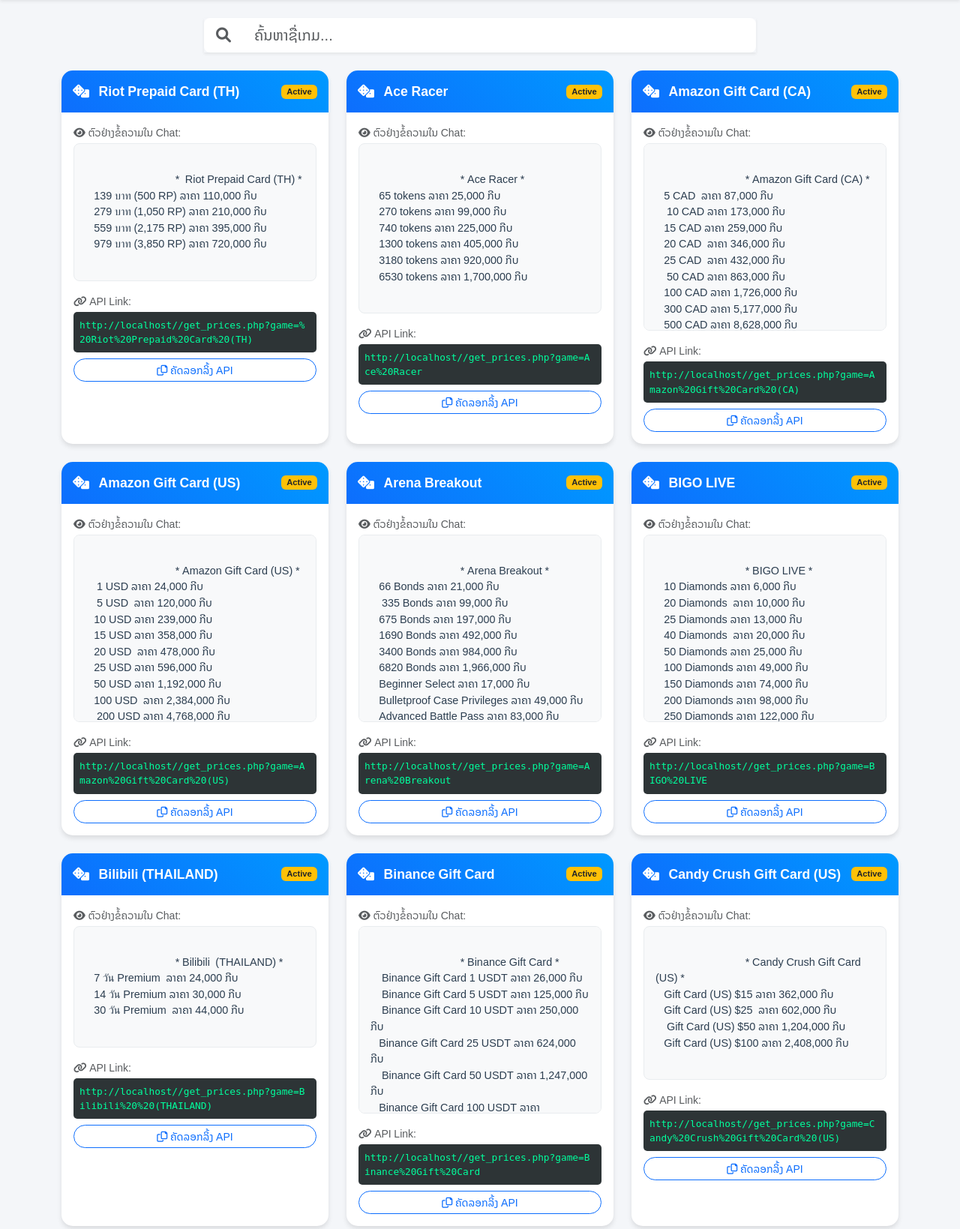
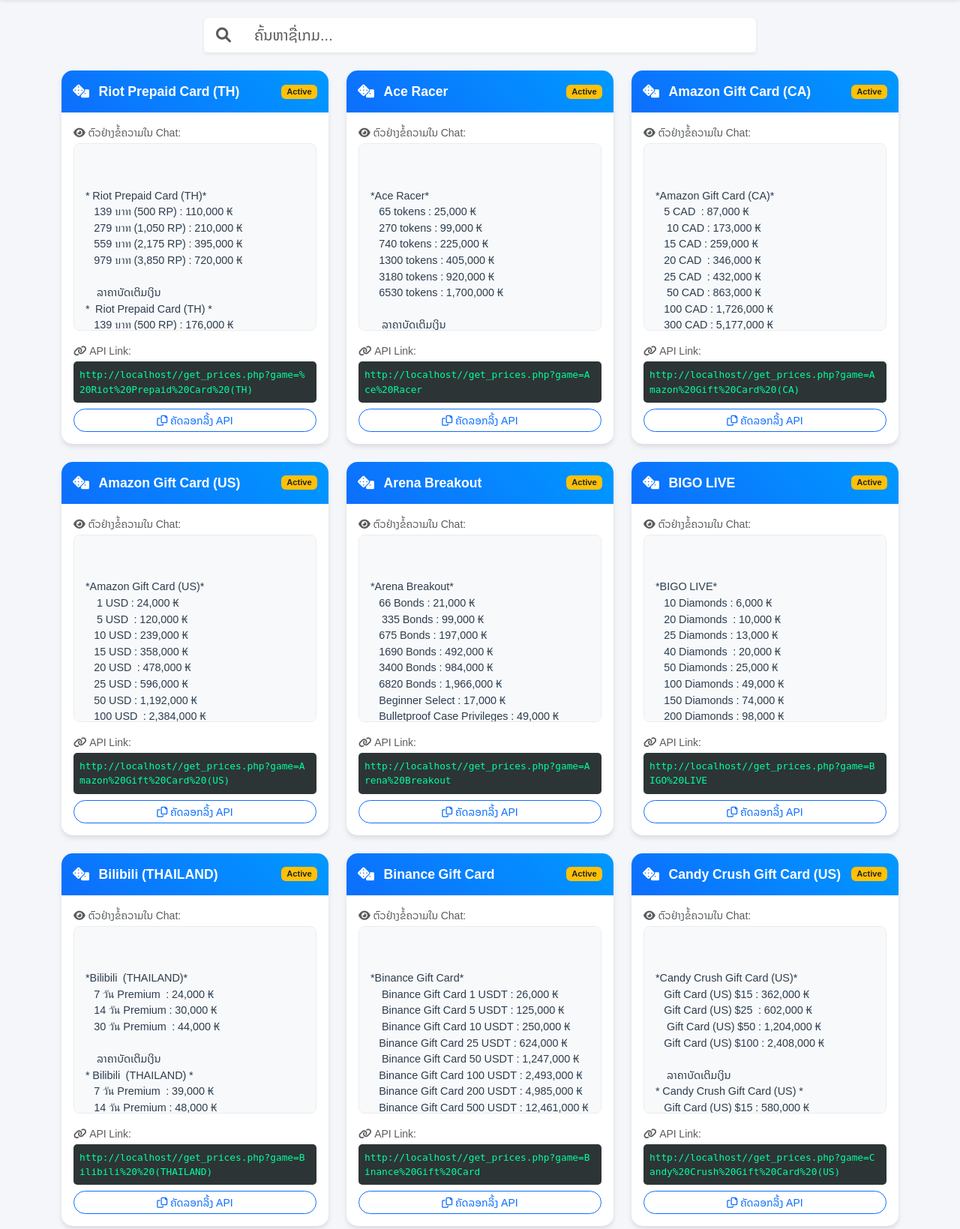
Before and after one commit to paoxay/ppshop-js, a PHP site: page / in a window 1280 px wide. Shown: the part 56-1695 px from the top of the page at 75% size. Run offline with PHP 8.4, Linux system fonts and the light colour scheme; data comes from the database, SQL or seed files in the repository.

Commit message:
reset_password.php

```diff
--- a/get_prices.php
+++ b/get_prices.php
@@ -14,6 +14,11 @@
     echo json_encode(["status" => "error", "message" => "DB Connection failed"]);
     exit;
 }
+
+// ==========================================
+// ⚙️ ຕັ້ງຄ່າຄ່າທຳນຽມ (Config)
+// ==========================================
+$fee_percent = 60; // ໃສ່ເປີເຊັນທີ່ຕ້ອງການບວກເພີ່ມສຳລັບບັດເຕີມເງິນ (ຕົວຢ່າງ: 20%)
 
 // 2. ຮັບຄ່າຄົ້ນຫາ
 $searchGame = isset($_GET['game']) ? $_GET['game'] : null;
@@ -40,21 +45,31 @@
 foreach ($results as $row) {
     $gameName = $row['game_name'];
     $packageName = $row['package_name'];
-    $rawAmount = $row['amount']; // ລາຄາດິບຈາກຖານຂໍ້ມູນ
+    $rawAmount = $row['amount'];
 
-    // 🔥 ຟັງຊັນປັດເສດຂຶ້ນເປັນຫຼັກ 1,000 (Round Up to nearest 1000)
-    // ຕົວຢ່າງ: 1,297,695 -> 1,298,000
-    $roundedAmount = ceil($rawAmount / 1000) * 1000;
+    // --- ຄິດໄລ່ລາຄາໂອນ (Normal) ---
+    // ປັດຂຶ້ນເປັນຫຼັກ 1,000
+    $roundedNormal = ceil($rawAmount / 1000) * 1000;
+    $priceNormal = number_format($roundedNormal);
 
-    // ຈັດ Format ໃສ່ຈຸດ (,)
-    $price = number_format($roundedAmount);
+    // --- ຄິດໄລ່ລາຄາບັດ (Card) ---
+    // ເອົາລາຄາໂອນ ມາບວກເປີເຊັນເພີ່ມ ($fee_percent)
+    $cardAmount = $roundedNormal * (1 + ($fee_percent / 100));
+    // ປັດຂຶ້ນເປັນຫຼັກ 1,000 ອີກຄັ້ງ
+    $roundedCard = ceil($cardAmount / 1000) * 1000;
+    $priceCard = number_format($roundedCard);
 
     if (!isset($groupedData[$gameName])) {
-        $groupedData[$gameName] = [];
+        // ແຍກ array ເກັບສອງແບບ
+        $groupedData[$gameName] = [
+            'normal' => [],
+            'card' => []
+        ];
     }
 
-    // ເພີ່ມຂໍ້ມູນ (ຍະຫວ່າງ 3 ບາດ)
-    $groupedData[$gameName][] = "   {$packageName} ລາຄາ {$price} ກີບ";
+    // ເພີ່ມຂໍ້ມູນ (ໃຊ້ Format : ແລະ ₭ ຕາມທີ່ຕ້ອງການ)
+    $groupedData[$gameName]['normal'][] = "   {$packageName} : {$priceNormal} ₭";
+    $groupedData[$gameName]['card'][]   = "   {$packageName} : {$priceCard} ₭";
 }
 
 // 5. ສ້າງ JSON ຜົນລັບ
@@ -63,17 +78,25 @@
 if (empty($groupedData)) {
     $finalOutput = ["status" => "error", "message" => "ບໍ່ພົບຂໍ້ມູນ"];
 } else {
-    foreach ($groupedData as $name => $items) {
+    foreach ($groupedData as $name => $types) {
 
-        // ໃສ່ຊື່ເກມໄວ້ເທິງສຸດ
-        array_unshift($items, "* {$name} *");
+        // --- ສ່ວນທີ 1: ລາຄາໂອນ ---
+        $normalItems = $types['normal'];
+        array_unshift($normalItems, "\n*{$name}*"); // ໃສ່ຫົວຂໍ້
+        $blockNormal = implode("\n", $normalItems);
 
-        // ລວມເປັນກ້ອນດຽວ
-        $oneBlockText = implode("\n", $items);
+        // --- ສ່ວນທີ 2: ລາຄາບັດ ---
+        $cardItems = $types['card'];
+        // ໃສ່ຫົວຂໍ້ "ລາຄາບັດເຕິມເງິນ" ແລະ ຊື່ເກມ
+        $headerCard = "\n    ລາຄາບັດເຕິມເງິນ\n* {$name} *";
+        $blockCard = implode("\n", $cardItems);
+
+        // ລວມທັງໝົດເປັນກ້ອນດຽວ
+        $fullText = $blockNormal . "\n" . $headerCard . "\n" . $blockCard;
 
         $finalOutput[] = [
             "game" => $name,
-            "items" => [ $oneBlockText ]
+            "items" => [ $fullText ]
         ];
     }
 }
--- a/index.php
+++ b/index.php
@@ -100,8 +100,8 @@
     </div>
 
     <script>
-        // URL ຂອງໄຟລ໌ API (ຢູ່ໃນໂຟນເດີດຽວກັນ)
-        const API_URL = 'get_prices.php';
+     // ຕື່ມ ?v=... ໃສ່ທາງຫຼັງເພື່ອໃຫ້ browser ຮູ້ວ່າເປັນໄຟລ໌ໃໝ່ສະເໝີ
+        const API_URL = 'get_prices.php?v=' + new Date().getTime();
 
         // Base URL ສຳລັບສ້າງລິ້ງໃຫ້ User Copy
         // ມັນຈະດຶງ Path ປັດຈຸບັນມາຕັດ index.php ອອກ
```
